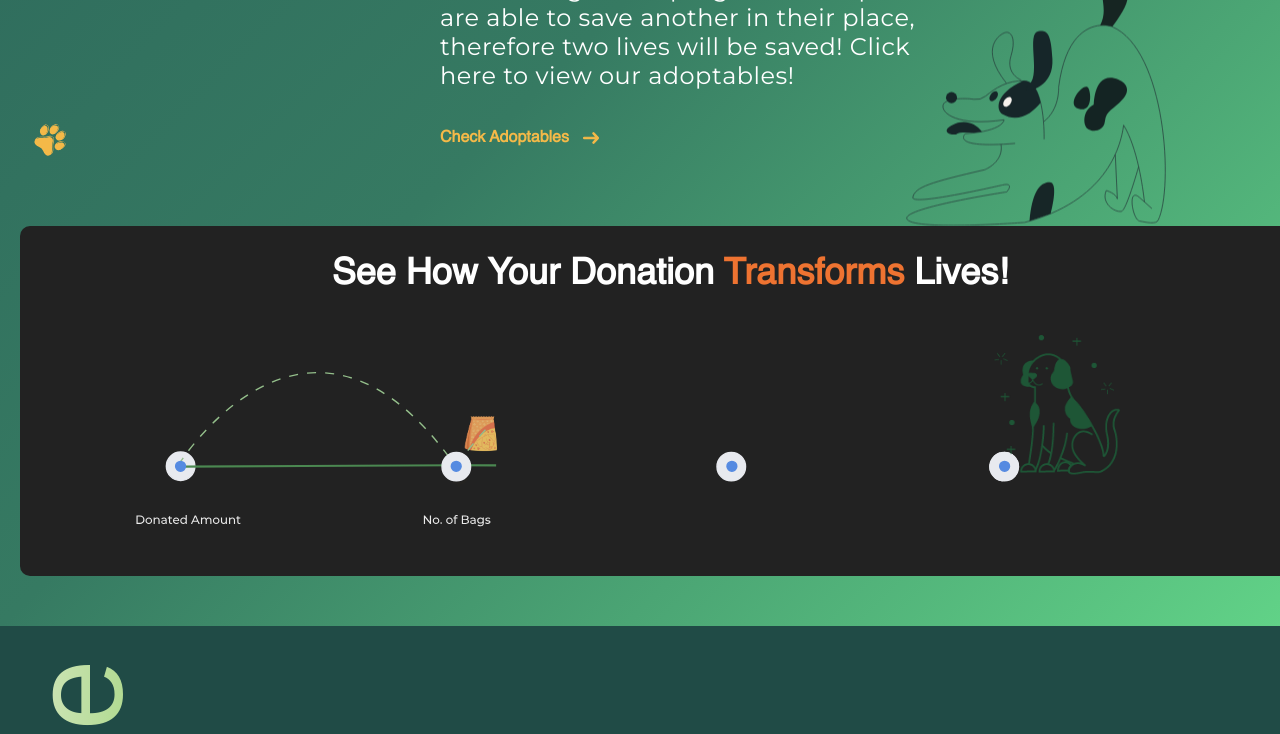
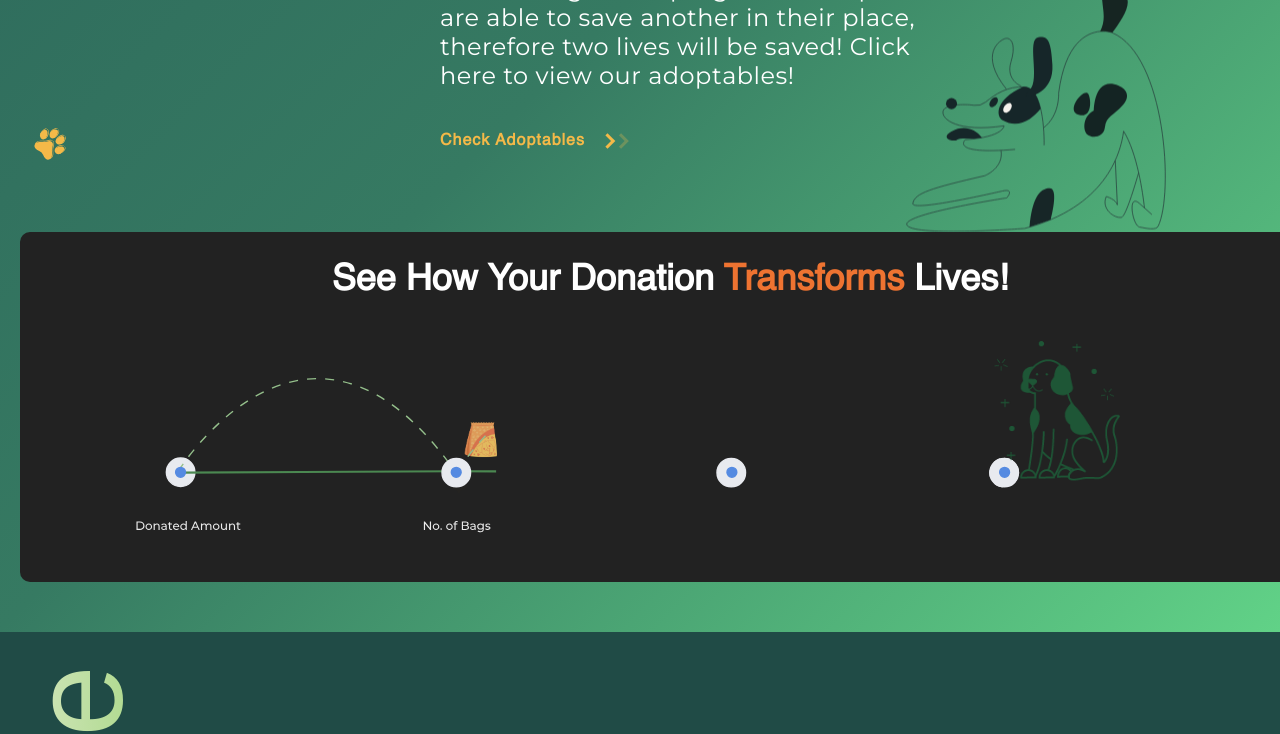
Before and after one commit to vidwanns/the_rescue_tails, a Next.js app: page / in a window 1280 px wide. Shown: the part 2860-3594 px from the top of the page. Built offline with nearby package versions, Linux system fonts and the light colour scheme.

Commit message:
arrow animation

```diff
--- a/src/app/components/layout/thirdSection.js
+++ b/src/app/components/layout/thirdSection.js
@@ -87,11 +87,13 @@ const ThirdSection = () => {
 
           <a href="#adoptables" className="adoptables-link">
             Check Adoptables
-            <img
+            <div class="arrowCta"></div>
+
+            {/* <img
               src="/images/ThirdSection/adoptables_arrow.svg"
               alt="Arrow Icon"
               className="arrow-icon"
-            />
+            /> */}
           </a>
         </div>
       </div>
--- a/src/app/styles/component/fourthSection/fourthSection.css
+++ b/src/app/styles/component/fourthSection/fourthSection.css
@@ -139,18 +139,26 @@
   cursor: pointer;
   display: inline-flex;
   align-items: center;
-  gap: 38px; /* Space between text and arrow */
+  gap: 34px; /* Space between text and arrow */
 }
 
+/* Hover animation for button */
+.meet-furry-button:hover .arrow {
+  transform: translateX(10px); /* Slide arrow to the right */
+}
+
+/* Smooth transition for the arrow */
 .meet-furry-button .arrow {
   display: flex;
   justify-content: center;
   align-items: center;
-  background-color: white; /* White box around the arrow */
+  background-color: white;
   width: 51px;
   height: 51px;
   border-radius: 30%;
+  transition: transform 0.3s ease; /* Smooth transition */
 }
+
 
 .meet-furry-button .arrow img {
   width: 16px;
--- a/src/app/styles/component/thirdSection/thirdSection.css
+++ b/src/app/styles/component/thirdSection/thirdSection.css
@@ -128,6 +128,7 @@
 .adoptables-link {
   display: inline-flex;
   align-items: center;
+  letter-spacing: 1px;
   gap: 5px; /* Adjust spacing between text and icon */
   color: #F4B948; /* Adjust text color */
   font-weight: bold;
@@ -136,13 +137,83 @@
   cursor: pointer;
 }
 
-.adoptables-link .arrow-icon {
-  width: 16px; /* Adjust size of the icon */
-  height: auto;
+/* arrow animation */
+.arrowCta {
+  display: block;
+  height: 8px;
+  width: 8px;
+  border: 11px solid transparent;
+  transform: rotate(-45deg);
+  position: relative;
+  margin: auto;
 }
 
-.adoptables-link:hover {
-  color: #EE7331;
+.arrowCta:after,
+.arrowCta:before {
+  content: "";
+  display: block;
+  height: inherit;
+  width: inherit;
+  position: absolute;
+  top: 0;
+  left: 0;
+}
+
+.arrowCta:after {
+  border-bottom: 3px solid #F4B948;
+  border-right: 3px solid #F4B948;
+  top: 0;
+  left: 0;
+  opacity: 1;
+  animation: bottom-arrow 1.65s infinite;
+}
+
+@keyframes bottom-arrow {
+  0% {
+    opacity: 1;
+    transform: translate(0, 0);
+  }
+  45% {
+    opacity: 0;
+    transform: translate(12px, 12px);
+  }
+  46% {
+    opacity: 0;
+    transform: translate(-16px, -16px);
+  }
+  90% {
+    opacity: 1;
+    transform: translate(-6px, -6px);
+  }
+  100% {
+    opacity: 1;
+    transform: translate(-6px, -6px);
+  }
+}
+
+.arrowCta:before {
+  top: 0;
+  left: 0;
+  border-bottom: 3px solid #F4B948;
+  border-right: 3px solid #F4B948;
+  animation: top-arrow 1.65s infinite;
+}
+
+@keyframes top-arrow {
+  0% {
+    transform: translate(-6px, -6px);
+  }
+  35% {
+    transform: translate(0, 0);
+  }
+  90% {
+    opacity: 1;
+    transform: translate(0, 0);
+  }
+  100% {
+    opacity: 1;
+    transform: translate(0, 0);
+  }
 }
 
 .donation-graphic-container {
```
